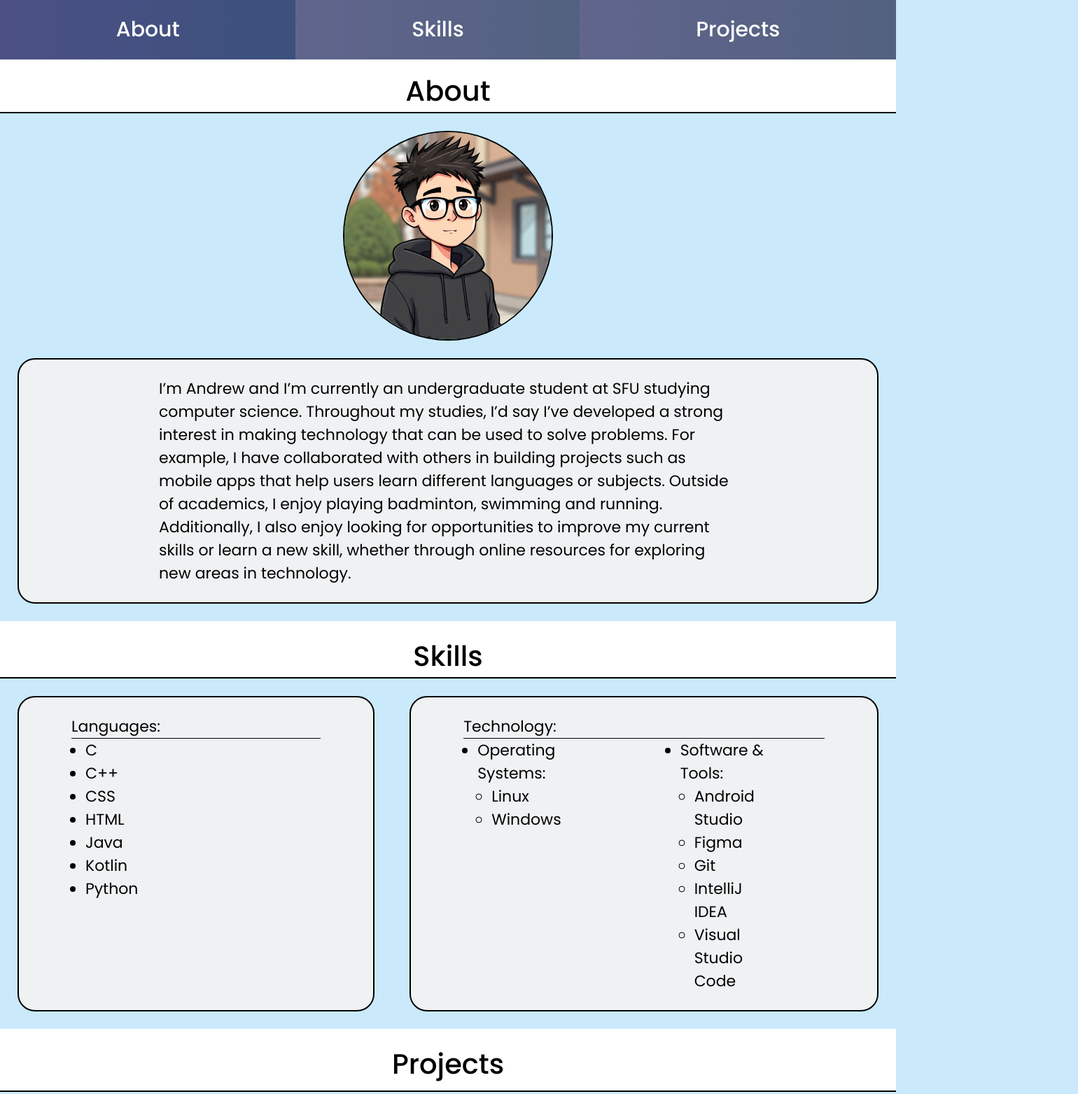
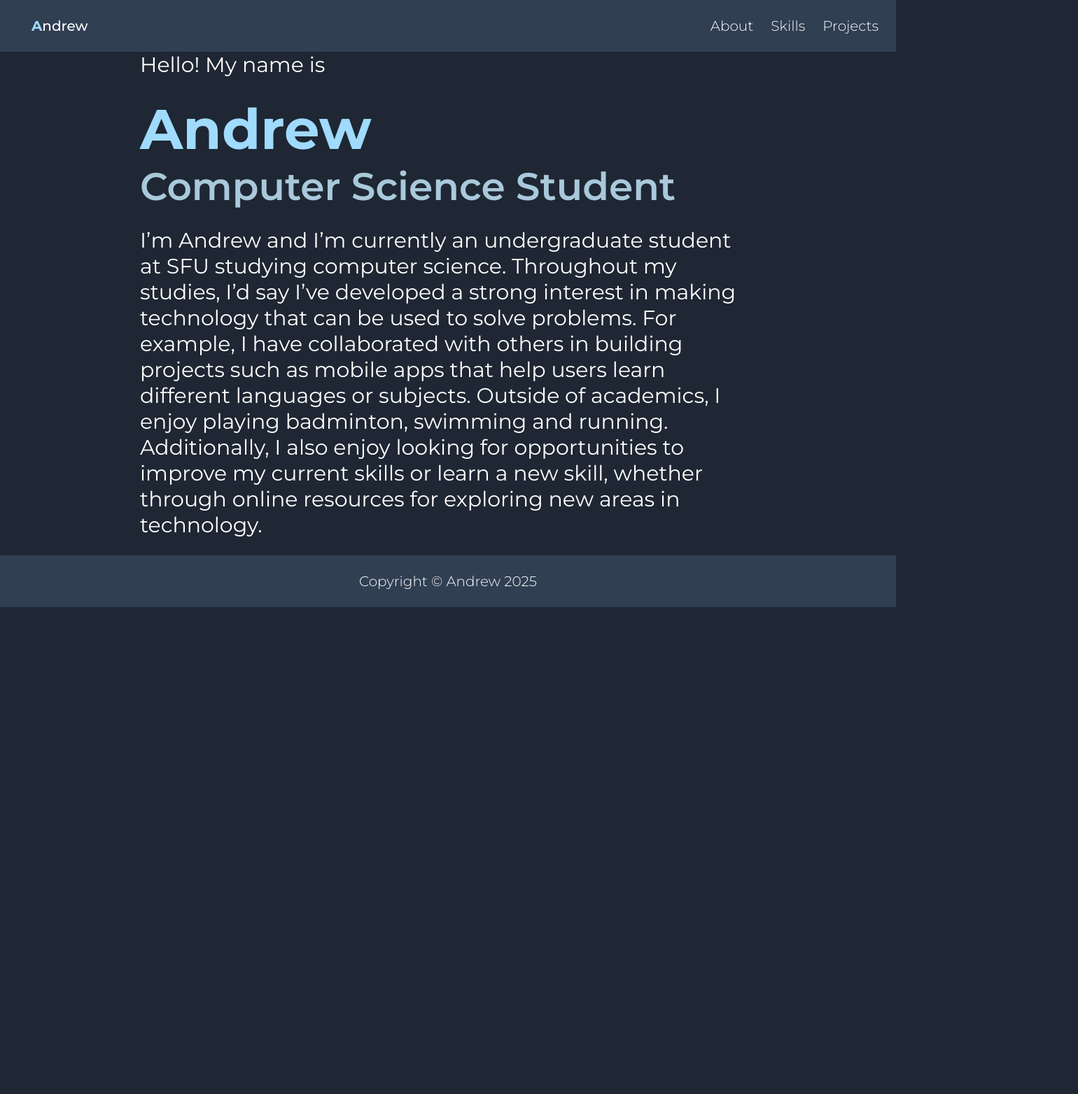
Before and after one commit to student186/website, a plain HTML site: page index.html in a window 1280 px wide. Shown: the top 1564 px of the page at 70% size, 1540 px wide, since content can reach past the window. After the commit the page ends 868 px from the top, so only its background shows below. Drawn offline with Linux system fonts and the light colour scheme.

Commit message:
Add files via upload

```diff
--- a/css/styles.css
+++ b/css/styles.css
@@ -7,35 +7,42 @@
 
 
 body {
-    background-color: rgb(202, 234, 252);
-    font-family: "Poppins", serif;
-
+    display: flex;
+    flex-direction: column;
+    justify-content: space-between;
+    height: 100vh;
+    background-color: #1e2733;
+    font-family: "Montserrat", serif;
 }
 
 .header {
     display: flex;
-    position: fixed;
-    width: 100%;
+    justify-content: space-between;
+    background-color: #313f53;
+    font-size: 20px;
+    font-weight: 500;
+    padding: 25px;
 }
 
-.heading {
-    font-weight: 500;
+.header .header-logo {
+    color: white;
+    margin-left: 20px;
 }
 
-.header a {
-    border-width: 10px;
-    flex-grow: 1;
-    background-image: linear-gradient(to right, rgb(97, 101, 141) , rgb(82, 97, 128));
-    text-align: center;
-    padding: 20px;
-    font-size: 30px;
+.header .header-logo span {
+    color: rgb(160, 218, 252);
+    font-weight: bold;
+}
+
+.header .links {
+    display: flex;
     color: white;
-    font-weight: 500;
-    font-family: "Poppins", serif;
+    font-weight: 300;
+    gap: 25px;
 }
 
 .header a:hover {
-    background-image: linear-gradient(to right, rgb(76, 80, 133) , rgb(59, 81, 124));
+    font-weight: 500;
 }
 
 a {
@@ -43,55 +50,57 @@ a {
     color: rgb(255, 252, 252);
 }
 
-p {
-    margin-left: 25px;
-    margin-right: 25px;
-    margin-bottom: 25px;
-    background-color: rgba(245, 243, 243, 0.87);
-    border: 2px black solid;
+.about {
+    padding: 0 200px;
+    font-size: 30px;
+    color: white;
+    display: flex;
+    flex-direction: column;
+
+}
+
+.about .name {
+    color: rgb(160, 218, 252);
+    padding-top: 25px;
+    font-size: 80px;
+    font-weight: bold;
+}
+
+.about .title {
+    color: rgb(169, 201, 219);
+    font-size: 55px;
+    font-weight: 600;
+    padding-bottom: 25px;
+}
+
+.footer {
+    background-color: #313f53;
+    color: white;
+    font-size: 20px;
+    text-align: center;
+    font-weight: 300;
     padding: 25px;
-    font-size: 22px;
-    border-radius: 25px;
-
+    margin-top: 25px;
 }
 
 ul.outermost1, ul.outermost2 {
     margin: 25px;
     border-radius: 25px;
-    background-color: rgba(245, 243, 243, 0.87);
-    border: 2px black solid;
+    background-color: #313f53;
+    color: white;
     padding: 25px;
-    font-size: 22px;
-    width: 100%;
+    font-size: 25px;
+    width: 50%;
 }
 
-.about {
-    display: flex;
-    flex-direction: column;
-}
-
-.about h1 {
-    margin-top: 85px;
-    padding-top: 15px;
-    font-size: 40px;
-    text-align: center;
-    color: black;
-    background-color: white;
-    border-bottom: 2px black solid;
-}
-
-.about img {
-    height: 300px;
-    width: 300px;
-    align-self: center;
-    border-radius: 200px;
-    margin: 25px;
-    border-color: black;
-}
-
-.about p {
-    padding-left: 200px;
-    padding-right: 200px;
+ul.outermost3 {
+    margin: 25px auto;
+    border-radius: 25px;
+    width: 50%;
+    background-color: #313f53;
+    color: white;
+    padding: 25px;
+    font-size: 25px;
 }
 
 .skills_list {
@@ -100,10 +109,11 @@ ul.outermost1, ul.outermost2 {
 
 .skills h1 {
     padding-top: 20px;
+    padding-bottom: 10px;
     font-size: 40px;
     text-align: center;
-    border-bottom: 2px black solid;
-    background-color: white;
+    border-bottom: 7px #313f53 solid;
+    color: rgb(160, 218, 252);
 }
 
 .skills .outermost1 {
@@ -116,11 +126,19 @@ ul.outermost1, ul.outermost2 {
     padding-right: 75px;
 }
 
+.skills .outermost3 {
+    padding-left: 75px;
+    padding-right: 75px;
+}
+
 .skills_type {
-    border-bottom: black solid 1px;
+    color: rgb(169, 201, 219);
+    font-weight: 500;
+    border-bottom: rgb(169, 201, 219) solid 2px;
 }
 
 .skills ul li {
+    font-weight: 300;
     margin-left: 20px;
     padding-right: 50px;
 }
@@ -138,15 +156,14 @@ img {
     height: 500px;
     width: auto;
     border-radius: 15px;
-    border: 2px black solid;
 }
 .projects h1 {
-    background-color: white;
+    color: rgb(160, 218, 252);
     text-align: center;
     padding-top: 20px;
-    padding-bottom: 8px;
+    padding-bottom: 10px;
     font-size: 40px;
-    border-bottom: 2px black solid;
+    border-bottom: 7px #313f53 solid;
 }
 .projects .layout {
     display: grid;
@@ -155,13 +172,11 @@ img {
     gap: 150px;
     justify-content: center;
     padding: 50px 80px 80px 80px;
-    background-color: rgb(202, 234, 252);
 }
 
 .projects .project {
     display: flex;
     flex-direction: column;
-    background-color: white;
     border-radius: 15px;
 }
 
--- a/index.html
+++ b/index.html
@@ -6,97 +6,37 @@
         <title>My Portfolio</title>
         <link rel="preconnect" href="https://fonts.googleapis.com">
         <link rel="preconnect" href="https://fonts.gstatic.com" crossorigin>
-        <link href="https://fonts.googleapis.com/css2?family=Poppins:ital,wght@0,100;0,200;0,300;0,400;0,500;0,600;0,700;0,800;0,900;1,100;1,200;1,300;1,400;1,500;1,600;1,700;1,800;1,900&display=swap" rel="stylesheet">
+        <link href="https://fonts.googleapis.com/css2?family=Montserrat:ital,wght@0,100..900;1,100..900&display=swap" rel="stylesheet">
         <link rel="stylesheet" href="./css/styles.css">
     </head>
     <body>
-
         <div class="header">
-            <a href="#top">About</a>
-            <a href="#skills_id">Skills</a>
-            <a href="#projects_id">Projects</a>
+            <div class="header-logo"><span>A</span>ndrew</div>
+            <div class="links">
+                <a href="index.html">About</a>
+                <a href="./pages/skills.html">Skills</a>
+                <a href="./pages/projects.html">Projects</a>
+            </div>
         </div>
 
         <div class="about">
-            <h1 class="heading">About</h1>
-            <img src="./img/cartoon.jpg" alt="Picture of Me">
+            <p class="greeting"> Hello! My name is</p>
+            <p class="name"> Andrew</p>
+            <p class="title">Computer Science Student</p>
             <p>I’m Andrew and I’m currently an undergraduate student at SFU studying computer science. Throughout my studies, I’d say I’ve developed a strong interest in making technology that can be used to solve problems. For example, I have collaborated with others in building projects such as mobile apps that help users learn different languages or subjects. Outside of academics, I enjoy playing badminton, swimming and running. Additionally, I also enjoy looking for opportunities to improve my current skills or learn a new skill, whether through online resources for exploring new areas in technology.</p>
+            <!--
+            <div>
+                <p>Hello! My name is <span class="name"><br>Andrew</span><br><span class="title">Computer Science Student</span></p>
+            </div>
+        -->
+
         </div>
 
-        <div class="skills" id="skills_id">
-            <h1 class="heading">Skills</h1>
-            <div class="skills_list">
-                <ul class="outermost1">
-                    <div class="skills_type">Languages:</div>
-                    <li>C</li>
-                    <li>C++</li>
-                    <li>CSS</li>
-                    <li>HTML</li>
-                    <li>Java</li>
-                    <li>Kotlin</li>
-                    <li>Python</li>
-                </ul>
-                <ul class="outermost2">
-                    <div class="skills_type">Technology:</div>
-                    <div class="technology">
-                        <li>Operating Systems:
-                            <ul>
-                                <li>Linux</li>
-                                <li>Windows</li>
-                            </ul>
-                        </li>
-                        <li> Software & Tools:
-                            <ul>
-                                <li>Android Studio</li>
-                                <li>Figma</li>
-                                <li>Git</li>
-                                <li>IntelliJ IDEA</li>
-                                <li>Visual Studio Code</li>
-                            </ul>
-                        </li>
-                    </div>
-                </ul>
-            </div>
+        <div class="footer">
+            <span>Copyright © Andrew 2025</span>
         </div>
 
-        <div class="projects" id="projects_id">
-            <h1 class="heading">Projects</h1>
-            <div class="layout">
-                <div class="project">
-                    <img src="./img/dsa.png" alt="DSA Explorer">
-                    <a href="https://docs.google.com/forms/d/e/1FAIpQLSeMRrVUbz5YF238iostjHW20UdXtUl2tZkGEtt3o2XFOeIAFA/viewform?usp=sharing" target="_blank" class="description">
-                        <span>DSA Explorer</span>
-                    </a>
-                </div>
 
-                <div class="project">
-                    <img src="./img/fluentu.png" alt="FluentU">
-                    <a href="https://github.com/dereklwh/FluentU" target="_blank" class="description">
-                        <span>FluentU</span>
-                    </a>
-                </div>
 
-                <div class="project">
-                    <img src="./img/prototype.png" alt="SFU Snap UI Prototype">
-                    <a href="https://docs.google.com/forms/d/e/1FAIpQLSeMRrVUbz5YF238iostjHW20UdXtUl2tZkGEtt3o2XFOeIAFA/viewform?usp=sharing" target="_blank" class="description">
-                        <span>SFU Snap UI Prototype</span>
-                    </a>
-                </div>
-
-                <div class="project">
-                    <img src="./img/satsmt.png" alt="SAT and SMT Solver">
-                    <a href="https://docs.google.com/forms/d/e/1FAIpQLSeMRrVUbz5YF238iostjHW20UdXtUl2tZkGEtt3o2XFOeIAFA/viewform?usp=sharing" target="_blank" class="description">
-                        <span>SAT and SMT Solver</span>
-                    </a>
-                </div>
-
-                <div class="project">
-                    <img src="./img/decoder.png" alt="Automatic Ciphertext Decoder">
-                    <a href="https://github.com/student186/ciphertext-decoder" target="_blank" class="description">
-                        <span>Automatic Ciphertext Decoder</span>
-                    </a>
-                </div>
-            </div>
-        </div>
     </body>
 </html>
```
Also changed, not shown: pages/projects.html (added, +66 -0 lines), pages/skills.html (added, +79 -0 lines).
